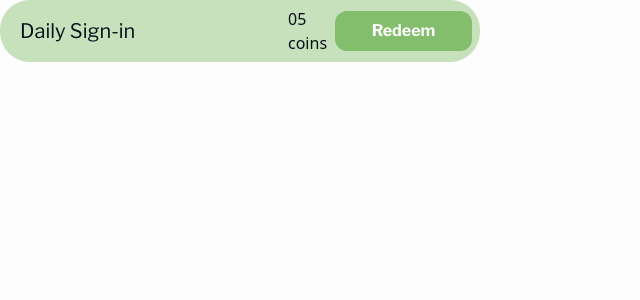
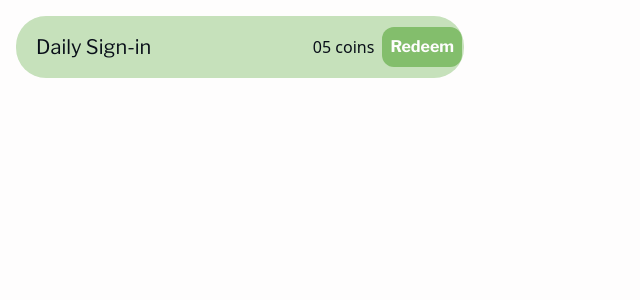
Before and after one commit to AlyssaHug/Design02_App, a Next.js app: page /Rewards in a window 1280 px wide. Shown: the top 300 px of the page, without its empty margins (0-640 px from the left). Built offline with nearby package versions, Linux system fonts and the light colour scheme.

Commit message:
flexed items in reward card

```diff
--- a/app/Rewards/page.js
+++ b/app/Rewards/page.js
@@ -1,7 +1,8 @@
+import styles from "@/app/Rewards/styles.module.css";
 import RewardClaim from "../ui/Reward/Reward";
 export default function page() {
     return (
-        <div>
+        <div className={styles.container}>
             <RewardClaim
                 coin='05'
                 value='Daily Sign-in'
--- /dev/null
+++ b/app/Rewards/styles.module.css
@@ -0,0 +1,3 @@
+.container {
+    margin: 16px;
+}
--- a/app/ui/Reward/Reward.js
+++ b/app/ui/Reward/Reward.js
@@ -6,7 +6,7 @@ export default function RewardClaim({ value, coin }) {
     return (
         <div className={styles.container}>
             <h3 className={styles.name}>{value}</h3>
-            <p classname={styles.coin}>{coin} coins</p>
+            <p className={styles.coin}>{coin} coins</p>
             <Button
                 className={styles.button}
                 color='light'
--- a/app/ui/Reward/Reward.module.css
+++ b/app/ui/Reward/Reward.module.css
@@ -9,9 +9,13 @@
     padding: 8px;
 }
 .name {
-    flex: 0 0 60%;
+    flex: 0 0 40%;
     font-size: 20px;
     padding: 16px;
     padding-left: 20px;
     font-family: var(--font-libre-franklin);
 }
+.coin {
+    flex: 0 0 40%;
+    text-align: right;
+}
```
